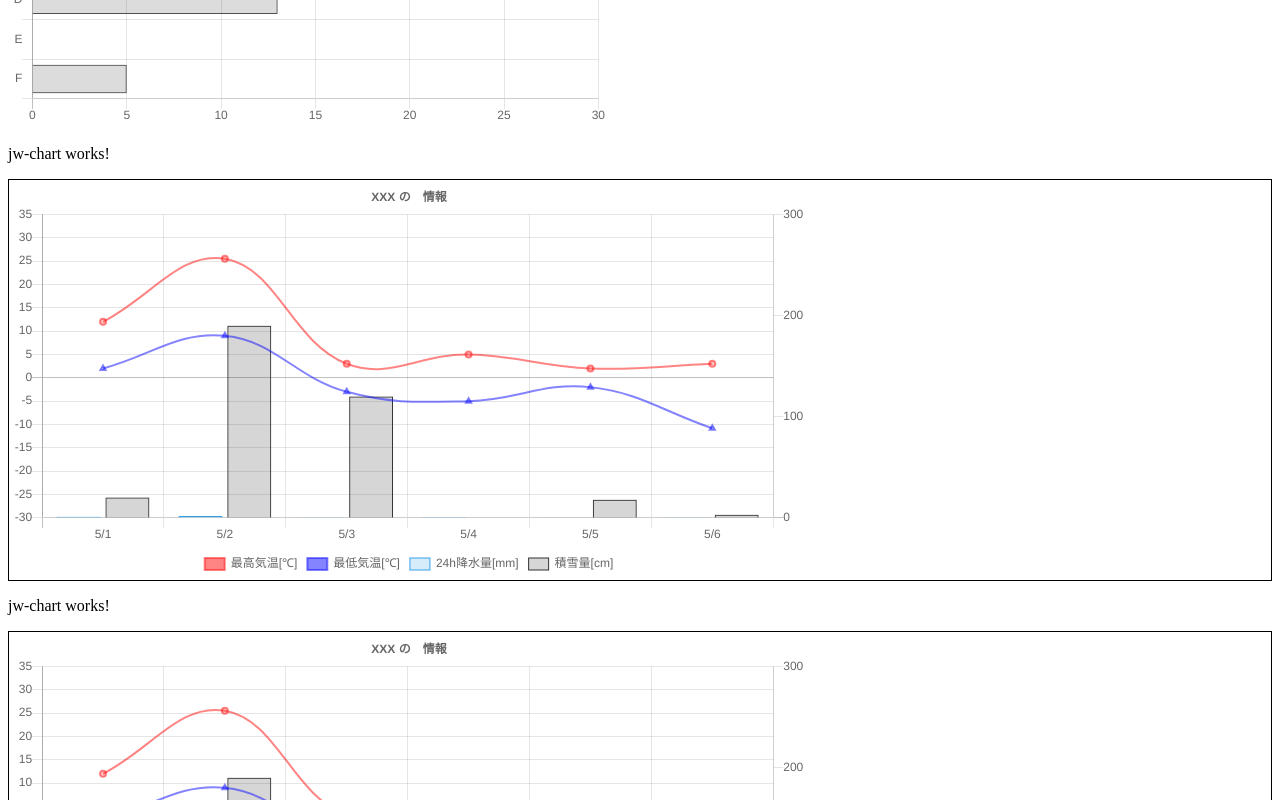
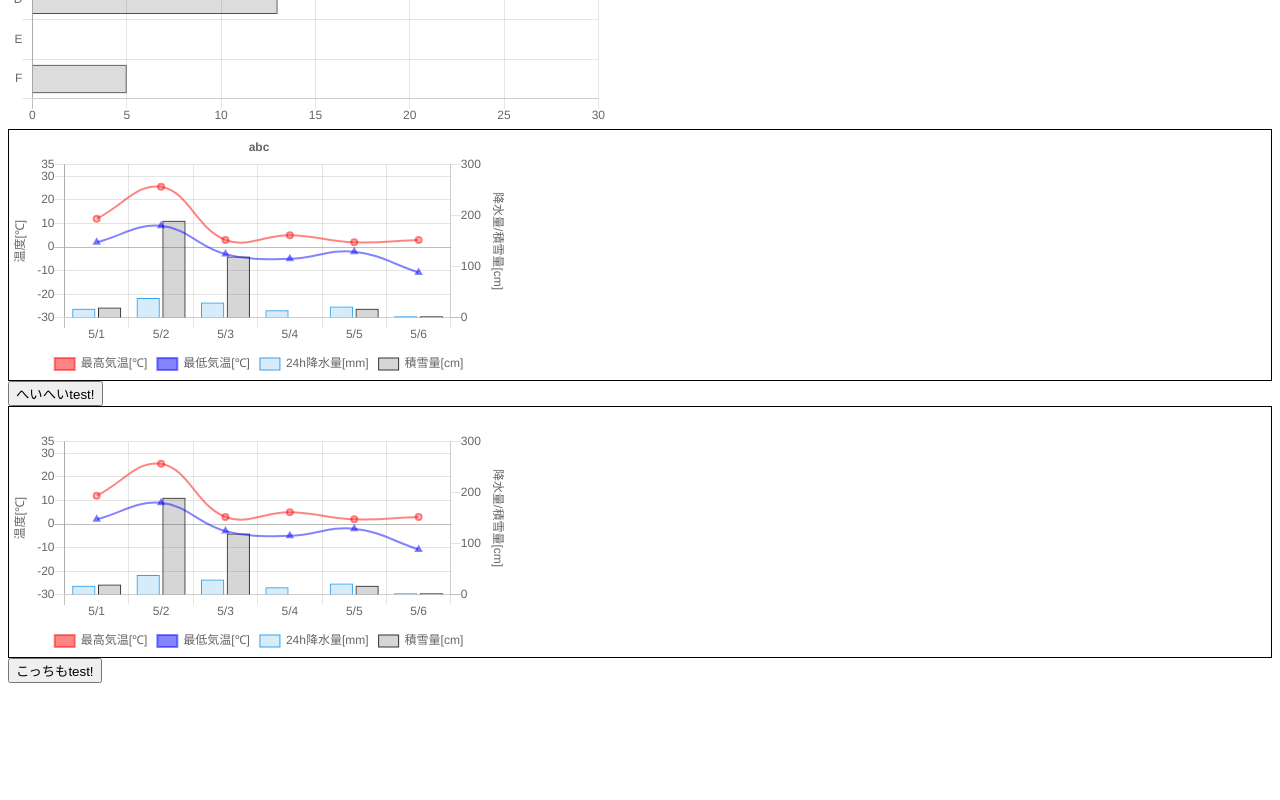
Before and after one commit to baggio4ever/chartjs-app, an Angular app: page / in a window 1280 px wide. Shown: the part 700-1500 px from the top of the page. After the commit the page ends 1391 px from the top, so only its background shows below. Built offline with nearby package versions, Linux system fonts and the light colour scheme.

Commit message:
だいぶ感覚的にわかってきた

```diff
--- a/src/app/app.component.html
+++ b/src/app/app.component.html
@@ -12,6 +12,8 @@
   <canvas #myChart3 class="cha3"></canvas>
 </div>
 
-<app-jw-chart></app-jw-chart>
+<app-jw-chart #jwChart1 caption="abc"></app-jw-chart>
+<button (click)="test2(jwChart1)">へいへいtest!</button>
 
-<app-jw-chart></app-jw-chart>
+<app-jw-chart #jwChart2></app-jw-chart>
+<button (click)="test3(jwChart2)">こっちもtest!</button>
--- a/src/app/app.component.ts
+++ b/src/app/app.component.ts
@@ -1,5 +1,6 @@
 import { Component, AfterViewInit, ViewChild } from '@angular/core';
 import {Chart} from 'chart.js';
+import { JwChartComponent } from './jw-chart/jw-chart.component';
 
 @Component({
   selector: 'app-root',
@@ -19,6 +20,8 @@ export class AppComponent implements AfterViewInit {
     @ViewChild('myChart') myCanvas;
     @ViewChild('myChart2') myCanvas2;
     @ViewChild('myChart3') myCanvas3;
+
+    @ViewChild('jwChart1') jwChart1:JwChartComponent;
 
     labels = ['5/1', '5/2', '5/3', '5/4', '5/5', '5/6'];
     highest = [12, 25.5, 3, 5, 2, 3];
@@ -227,6 +230,64 @@ export class AppComponent implements AfterViewInit {
         this.myChart2.update();
     }
 
+    test2(chart:JwChartComponent) {
+        // 最高気温 ランダム生成
+        const arr = [];
+        for( let i=0;i<this.labels.length;i++ ) {
+            let v = Math.random() * 50 - 15;
+            v = Math.round(v*10)/10;
+            arr.push(v);
+        }
+//        this.jwChart1.highest = arr;
+
+//        this.jwChart1.update();
+        chart.highest = arr;
+        chart.update();
+    }
+
+    test3(chart:JwChartComponent) {
+
+        chart.labels = ['8/1','8/2','8/3','8/4','8/5','8/6','8/7','8/8','8/9','8/10']
+
+        // 最高気温 ランダム生成
+        const arr = [];
+        for( let i=0;i<chart.labels.length;i++ ) {
+            let v = Math.random() * 50 - 15;
+            v = Math.round(v*10)/10;
+            arr.push(v);
+        }
+        chart.highest = arr;
+
+        // 最低気温 ランダム生成
+        const arr2 = [];
+        for( let i=0;i<chart.labels.length;i++ ) {
+            let v = Math.random() * 50 - 25;
+            v = Math.round(v*10)/10;
+            arr2.push(v);
+        }
+        chart.lowest = arr2;
+
+        // 降水量 ランダム生成
+        const arr3 = [];
+        for( let i=0;i<chart.labels.length;i++ ) {
+            let v = Math.random() * 100;
+            v = Math.round(v);
+            arr3.push(v);
+        }
+        chart.rain24h = arr3;
+
+        // 積雪量 ランダム生成
+        const arr4 = [];
+        for( let i=0;i<this.labels.length;i++ ) {
+            let v = Math.random() * 100;
+            v = Math.round(v);
+            arr4.push(v);
+        }
+        chart.snow = arr4;
+
+        chart.update();
+    }
+
   // レスポンシた対応がデフォルトで true になっていたのが原因みたい
   // width,height 指定しても 無視しやがる。
   // この辺参考になった
--- a/src/app/jw-chart/jw-chart.component.css
+++ b/src/app/jw-chart/jw-chart.component.css
@@ -1,8 +1,10 @@
 
 .cha {
-    height: 400px;
+    height: 250px;
 }
 
 .frame {
+/*    background-color: lightblue;
+*/
     border: 1px solid black;
 }
--- a/src/app/jw-chart/jw-chart.component.html
+++ b/src/app/jw-chart/jw-chart.component.html
@@ -1,6 +1,3 @@
-<p>
-  jw-chart works!
-</p>
 <div class="frame">
   <canvas #myChart class="cha"></canvas>
 </div>
--- a/src/app/jw-chart/jw-chart.component.ts
+++ b/src/app/jw-chart/jw-chart.component.ts
@@ -1,4 +1,4 @@
-import { Component, OnInit, AfterViewInit, ViewChild } from '@angular/core';
+import { Component, Input, OnInit, AfterViewInit, ViewChild } from '@angular/core';
 import {Chart} from 'chart.js';
 
 @Component({
@@ -14,11 +14,18 @@ export class JwChartComponent implements OnInit, AfterViewInit {
 
   @ViewChild('myChart') myCanvas;
 
-  labels = ['5/1', '5/2', '5/3', '5/4', '5/5', '5/6'];
-  highest = [12, 25.5, 3, 5, 2, 3];
-  lowest = [2, 9, -3, -5, -2, -10.8];
-  rain24h = [1.2, 1.9, 0.3, 0.5, 0.2, 0.3];
-  snow = [20, 190, 120, 0, 18, 3];
+  @Input() caption:string = '';
+  @Input() labels = [];
+  @Input() highest = [];
+  @Input() lowest = [];
+  @Input() rain24h = [];
+  @Input() snow = [];
+
+  defaultLabels = ['5/1', '5/2', '5/3', '5/4', '5/5', '5/6'];
+  defaultHighest = [12, 25.5, 3, 5, 2, 3];
+  defaultLowest = [2, 9, -3, -5, -2, -10.8];
+  defaultRain24h = [18, 39, 30, 15, 22, 3];
+  defaultSnow = [20, 190, 120, 0, 18, 3];
 
   constructor() { }
 
@@ -28,6 +35,22 @@ export class JwChartComponent implements OnInit, AfterViewInit {
   ngAfterViewInit() {
     const canvas = this.myCanvas.nativeElement;
     this.context = canvas.getContext('2d');
+
+    if(this.labels.length==0) {
+      this.labels = this.defaultLabels;
+    }
+    if(this.highest.length==0) {
+      this.highest = this.defaultHighest;
+    }
+    if(this.lowest.length==0) {
+      this.lowest = this.defaultLowest;
+    }
+    if(this.rain24h.length==0) {
+      this.rain24h = this.defaultRain24h;
+    }
+    if(this.snow.length==0) {
+      this.snow = this.defaultSnow;
+    }
 
     this.myChart = new Chart(this.context, {
       type: 'bar',
@@ -79,7 +102,7 @@ export class JwChartComponent implements OnInit, AfterViewInit {
         responsive: false,
         title: {
           display: true,
-                    text: 'XXX の　情報',
+          text: this.caption, //'XXX の　情報',
         },
         legend: {
           position: 'bottom',
@@ -95,8 +118,15 @@ export class JwChartComponent implements OnInit, AfterViewInit {
             ticks: {          // スケール
               max: 35,
               min: -30,
-                            stepSize: 5
+              stepSize: 10
             },
+            scaleLabel: {
+              display: true,
+              labelString: '温度[℃]',
+            },
+//            gridLines: {
+//              color: 'rgba(200,255,200,1)',
+//            },
           }, {
             id: "y-axis-2",
             type: "linear",
@@ -106,7 +136,12 @@ export class JwChartComponent implements OnInit, AfterViewInit {
               min: 0,
               stepSize: 100
             },
+            scaleLabel: {
+              display: true,
+              labelString: '降水量/積雪量[cm]',
+            },
             gridLines: {
+//              color: 'rgba(200,200,255,1)',
               drawOnChartArea: false,
             },
           }],
@@ -115,4 +150,17 @@ export class JwChartComponent implements OnInit, AfterViewInit {
     });
 
   }
+
+  update() {
+    console.log('ん？呼んだ？');
+
+    this.myChart.data.labels = this.labels;
+
+    this.myChart.data.datasets[0].data = this.highest;
+    this.myChart.data.datasets[1].data = this.lowest;
+    this.myChart.data.datasets[2].data = this.rain24h;
+    this.myChart.data.datasets[3].data = this.snow;
+
+    this.myChart.update();
   }
+}
```
Lines whose indentation alone changed are shown as unchanged.
